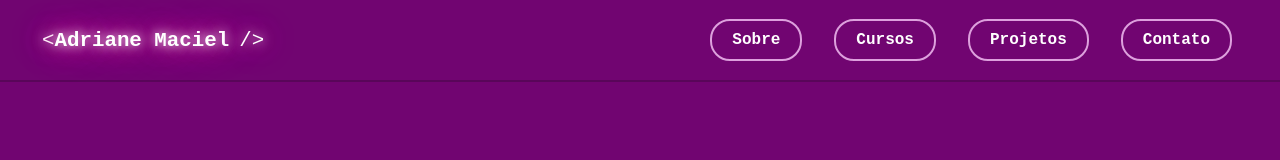
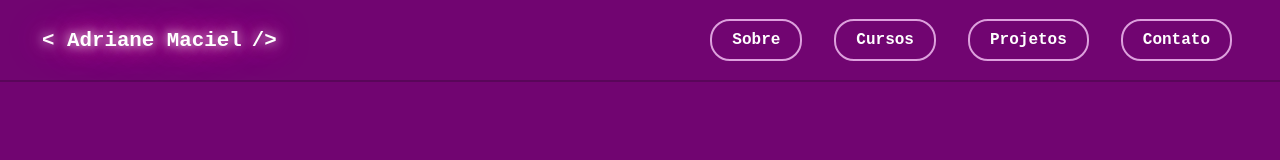
Before and after one commit to adrianemaciel/my-portfolio-react, a React (Create React App) app: page / in a window 1280 px wide. Shown: the top 160 px of the page. Built offline with nearby package versions, Linux system fonts and the light colour scheme.

Commit message:
brand name refactor

```diff
--- a/src/components/Header/index.js
+++ b/src/components/Header/index.js
@@ -7,13 +7,7 @@ const Header = () => {
       <div className="navbar">
         <div className="navigation-menu">
           <span className="tags">&lt;</span>
-          <a
-            target="_blank"
-            href="https://github.com/adrianemaciel"
-            className="brand-name"
-          >
-            Adriane Maciel
-          </a>
+          <span className="brand-name"> Adriane Maciel</span>
           <span className="tags">/&gt;</span>
         </div>
         <div className="navigation-menu">
--- a/src/components/Header/styles.css
+++ b/src/components/Header/styles.css
@@ -19,6 +19,7 @@
 .tags {
   color: white;
   font-size: 1.3rem;
+  font-weight:bold;
   margin-left: 10px;
   animation: neon 5s infinite;
 }
@@ -26,7 +27,7 @@
 .brand-name {
   text-decoration: none;
   color: white;
-  font-weight: 800;
+  font-weight: bold;
   font-size: 1.3rem;
   animation: neon 5s infinite;
 }
```
